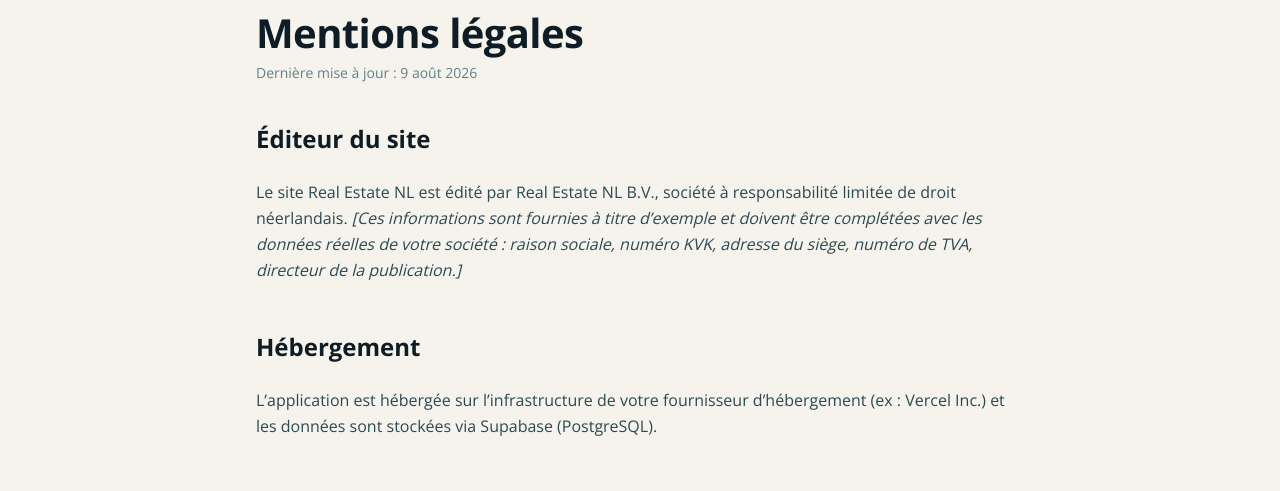
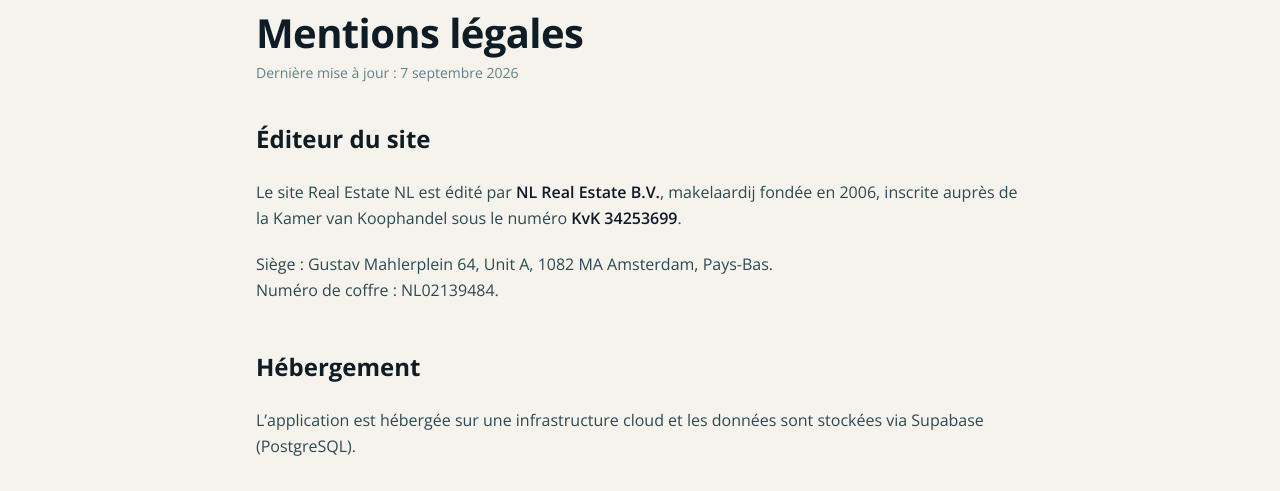
Before and after one commit to Medellin20/RealEstate, a Next.js app: page /mentions-legales in a window 1280 px wide. Shown: the part 173-664 px from the top of the page. Built offline with nearby package versions, Linux system fonts and the light colour scheme; no server answers.

Commit message:
New Configs

```diff
--- a/app/(public)/mentions-legales/page.tsx
+++ b/app/(public)/mentions-legales/page.tsx
@@ -5,19 +5,22 @@ export const metadata: Metadata = { title: 'Mentions légales' };
 
 export default function MentionsLegalesPage() {
   return (
-    <LegalPage title="Mentions légales" updatedAt="9 août 2026">
+    <LegalPage title="Mentions légales" updatedAt="7 septembre 2026">
       <h2>Éditeur du site</h2>
       <p>
-        Le site Real Estate NL est édité par Real Estate NL B.V., société à responsabilité limitée
-        de droit néerlandais. <em>[Ces informations sont fournies à titre d’exemple et doivent être
-        complétées avec les données réelles de votre société : raison sociale, numéro KVK, adresse
-        du siège, numéro de TVA, directeur de la publication.]</em>
+        Le site Real Estate NL est édité par <strong>NL Real Estate B.V.</strong>, makelaardij
+        fondée en 2006, inscrite auprès de la Kamer van Koophandel sous le numéro{' '}
+        <strong>KvK 34253699</strong>.
+      </p>
+      <p>
+        Siège : Gustav Mahlerplein 64, Unit A, 1082 MA Amsterdam, Pays-Bas.<br />
+        Numéro de coffre : NL02139484.
       </p>
 
       <h2>Hébergement</h2>
       <p>
-        L’application est hébergée sur l’infrastructure de votre fournisseur d’hébergement
-        (ex : Vercel Inc.) et les données sont stockées via Supabase (PostgreSQL).
+        L’application est hébergée sur une infrastructure cloud et les données sont stockées via
+        Supabase (PostgreSQL).
       </p>
 
       <h2>Propriété intellectuelle</h2>
```
